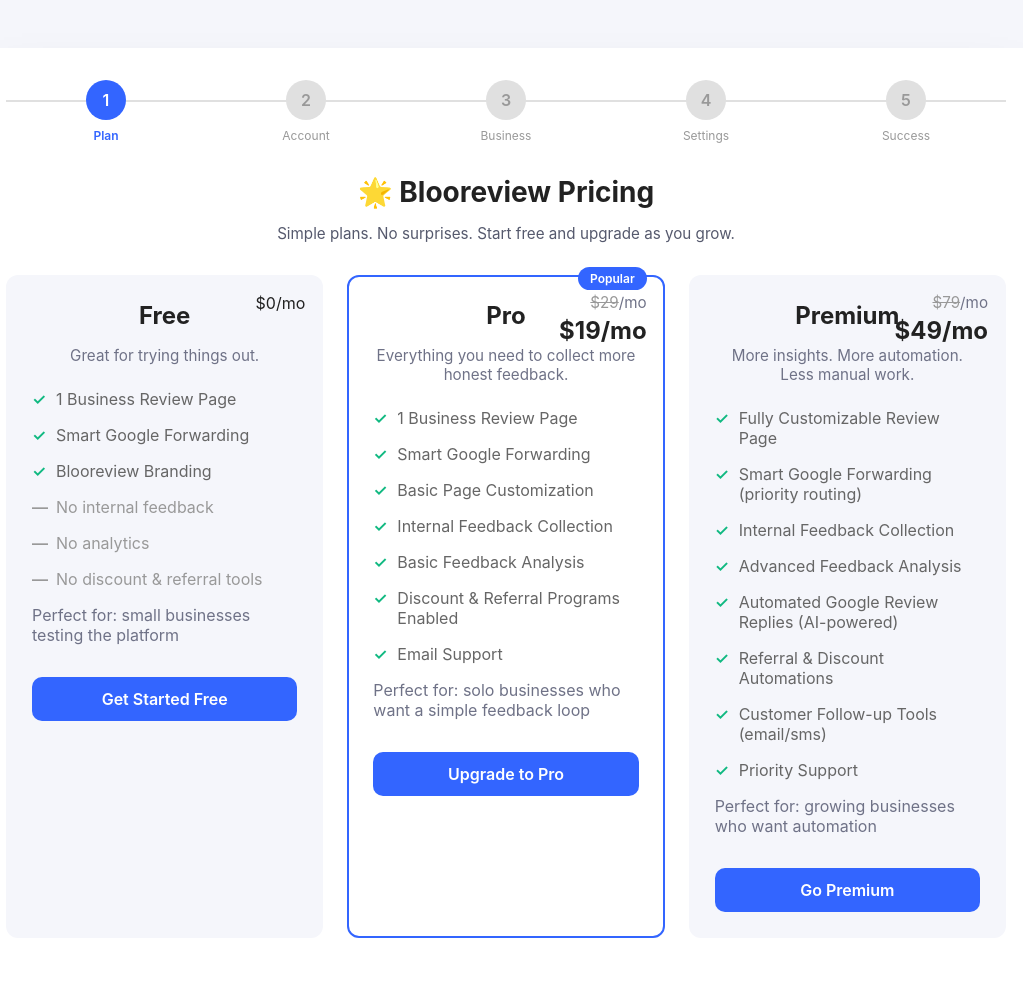
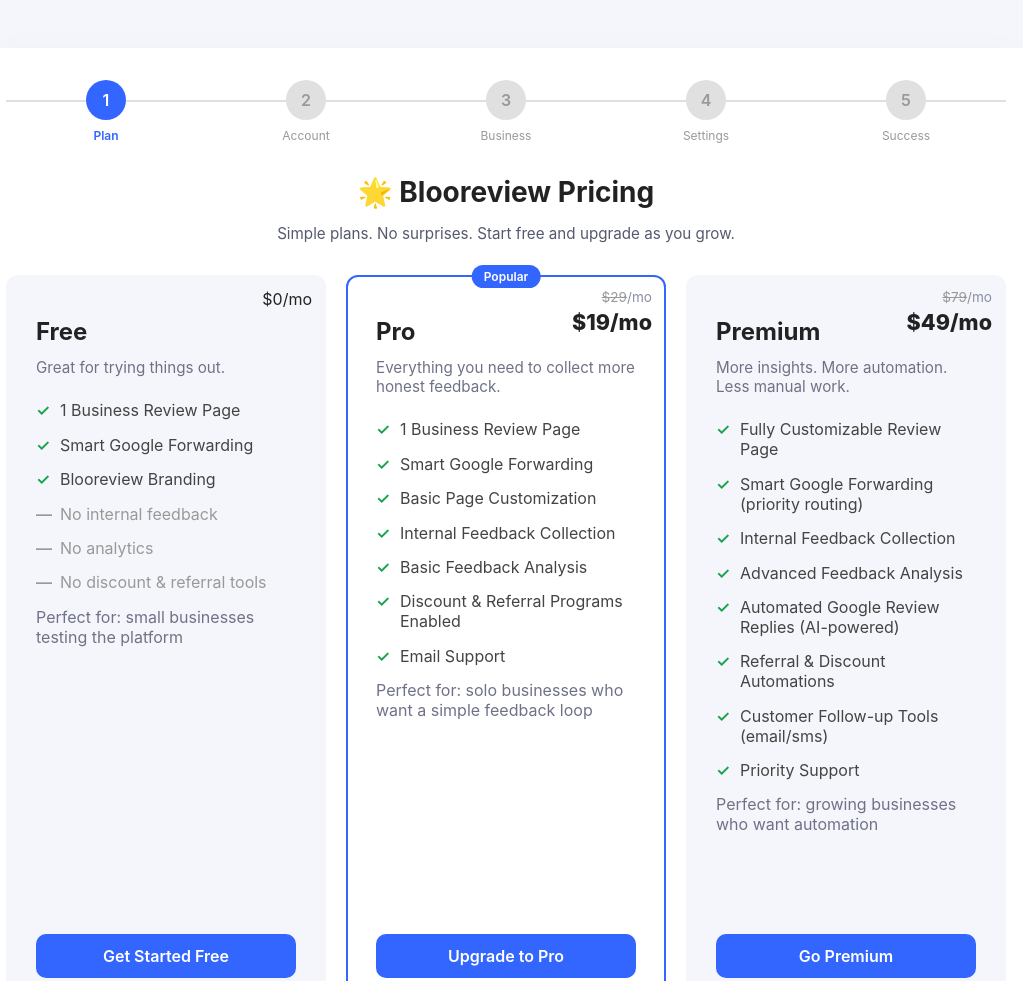
Before and after one commit to FranksForge/blooreview.app, a website: page public/signup/index.html in a window 1280 px wide. Shown: the top 981 px of the page, without its empty margins (134-1157 px from the left). Drawn offline with Linux system fonts and the light colour scheme.

Commit message:
Signup: clean, professional pricing UI — centered badge, aligned top-right pricing, equal-height cards, improved spacing/typography and anchored CTAs

```diff
--- a/public/signup/signup.css
+++ b/public/signup/signup.css
@@ -375,23 +375,32 @@
 .pricing-plans {
   display: grid;
   grid-template-columns: repeat(3, minmax(220px, 1fr));
-  gap: 1.5rem;
+  gap: 1.25rem;
   margin: 2rem 0;
 }
 
 .plan-card {
   background: #f5f6fb;
   border-radius: 12px;
-  padding: 1.5rem;
-  text-align: center;
+  padding: 1.75rem;
+  padding-top: 2.5rem;
+  text-align: left;
   position: relative;
   border: 2px solid transparent;
   transition: all 0.3s ease;
+  display: flex;
+  flex-direction: column;
+  min-height: 100%;
 }
 
 .plan-card.featured {
   border-color: #3365ff;
   background: #fff;
+}
+
+.plan-card:hover {
+  border-color: #cfd8ff;
+  transform: translateY(-2px);
 }
 
 .plan-subline {
@@ -402,39 +411,44 @@
 
 .plan-badge {
   position: absolute;
-  top: -10px;
-  right: 1rem;
+  top: -12px;
+  left: 50%;
+  transform: translateX(-50%);
   background: #3365ff;
   color: #fff;
   padding: 0.25rem 0.75rem;
   border-radius: 12px;
   font-size: 0.75rem;
   font-weight: 600;
+  text-align: center;
+  white-space: nowrap;
 }
 
 .plan-card h3 {
-  margin: 0 0 1rem 0;
+  margin: 0 0 0.5rem 0;
   font-size: 1.5rem;
   color: #222;
+  text-align: left;
 }
 
 .plan-price-top {
   position: absolute;
-  top: 1rem;
-  right: 1rem;
+  top: 0.75rem;
+  right: 0.75rem;
   text-align: right;
 }
 
 .plan-features {
   list-style: none;
   padding: 0;
-  margin: 0 0 1.5rem 0;
+  margin: 0 0 1.25rem 0;
   text-align: left;
+  flex: 1;
 }
 
 .plan-features li {
-  padding: 0.5rem 0;
-  color: #666;
+  padding: 0.45rem 0;
+  color: #444;
   position: relative;
   padding-left: 1.5rem;
 }
@@ -443,7 +457,7 @@
   content: '✓';
   position: absolute;
   left: 0;
-  color: #10b981;
+  color: #16a34a;
   font-weight: 600;
 }
 
@@ -466,8 +480,8 @@
 }
 
 .plan-top-price {
-  font-size: 0.95rem;
-  color: #6f7287;
+  font-size: 0.85rem;
+  color: #8a8fa3;
   margin-bottom: 0.25rem;
 }
 
@@ -476,9 +490,18 @@
 }
 
 .plan-discount {
-  font-size: 1.5rem;
-  font-weight: 700;
+  font-size: 1.35rem;
+  font-weight: 800;
   color: #222;
+}
+
+.plan-card button,
+.plan-card .primary {
+  width: 100%;
+}
+
+.plan-card .primary {
+  margin-top: auto;
 }
 
 .plan-card button {
```
